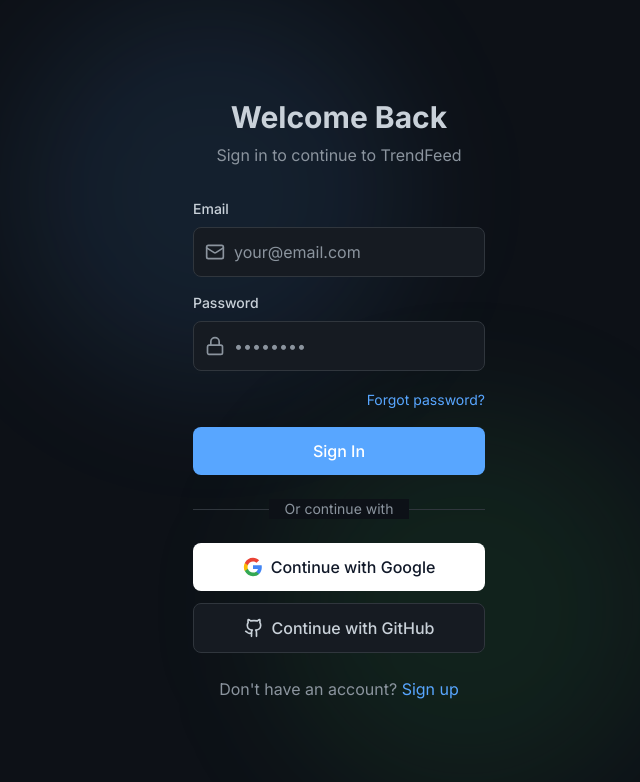
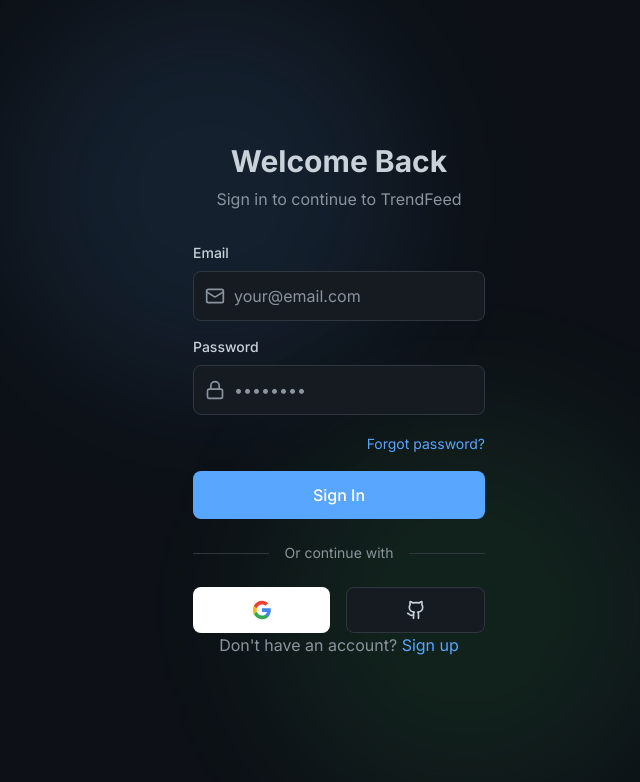
Before and after one commit to TrendFeed/frontend, a Next.js app: page /login in a window 1280 px wide. Shown: the top 782 px of the page, without its empty margins (301-941 px from the left). Built offline with nearby package versions, Linux system fonts and the light colour scheme; no server answers.

Commit message:
[fix] change login form

```diff
--- a/components/auth/LoginForm.tsx
+++ b/components/auth/LoginForm.tsx
@@ -145,22 +145,19 @@
       </form>
 
       {/* 구분선 */}
-      <div className="relative mb-6">
-        <div className="absolute inset-0 flex items-center">
-          <div className="w-full border-t border-[#30363D]"></div>
-        </div>
-        <div className="relative flex justify-center text-sm">
-          <span className="px-4 bg-[#0D1117] text-[#8B949E]">
-            Or continue with
-          </span>
-        </div>
+      <div className="flex items-center w-full my-6">
+        <div className="flex-1 border-t border-[#30363D]"></div>
+        <span className="px-4 text-sm text-[#8B949E]">
+    Or continue with
+  </span>
+        <div className="flex-1 border-t border-[#30363D]"></div>
       </div>
 
       {/* 소셜 로그인 버튼들 */}
-      <div className="space-y-3 mb-6">
+      <div className="flex flex-row gap-4">
         {/* Google 로그인 */}
         <button
-          onClick={handleGoogleLogin}
+            onClick={handleGoogleLogin}
           disabled={loading}
           className="w-full bg-white hover:bg-gray-100 text-gray-900 font-medium py-3 rounded-lg transition-colors disabled:opacity-50 disabled:cursor-not-allowed flex items-center justify-center gap-2"
         >
@@ -182,7 +179,6 @@
               d="M12 5.38c1.62 0 3.06.56 4.21 1.64l3.15-3.15C17.45 2.09 14.97 1 12 1 7.7 1 3.99 3.47 2.18 7.07l3.66 2.84c.87-2.6 3.3-4.53 6.16-4.53z"
             />
           </svg>
-          Continue with Google
         </button>
 
         {/* GitHub 로그인 */}
@@ -192,7 +188,6 @@
           className="w-full bg-[#161B22] hover:bg-[#1C2128] border border-[#30363D] text-[#C9D1D9] font-medium py-3 rounded-lg transition-colors disabled:opacity-50 disabled:cursor-not-allowed flex items-center justify-center gap-2"
         >
           <Github className="w-5 h-5" />
-          Continue with GitHub
         </button>
       </div>
 
```
